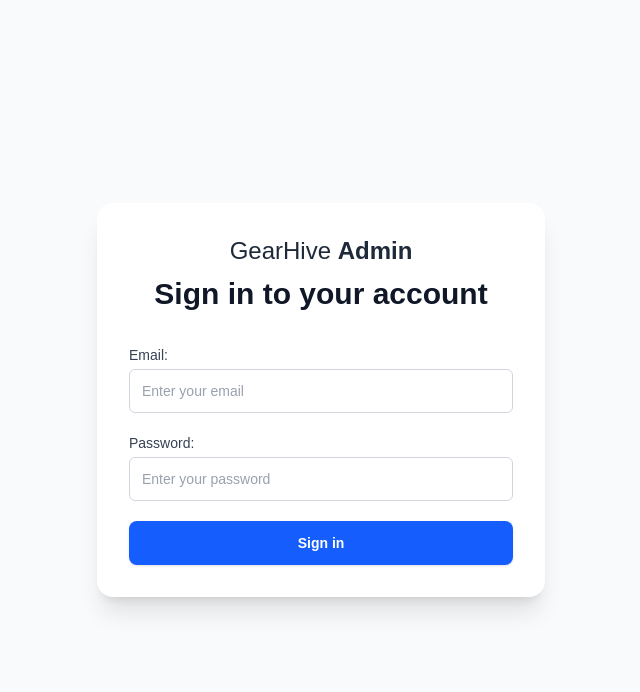
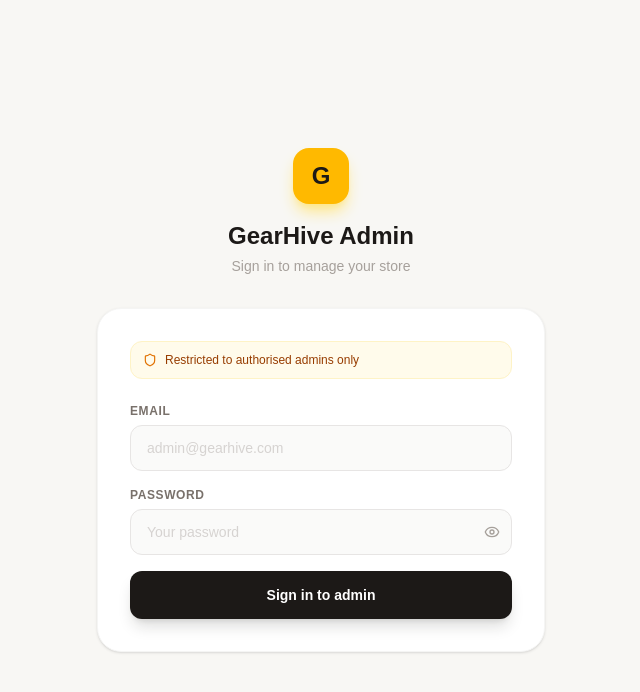
Before and after one commit to muhammadnouraiz/GearHive-Admin, a React (Vite) app in the folder gearhive_admin/: page /login in a window 1280 px wide. Shown: the top 692 px of the page, without its empty margins (319-959 px from the left). Built offline with nearby package versions, Linux system fonts and the light colour scheme; no server answers.

Commit message:
Refined UI with Syne typography, password visibility toggle, "admin-only" pill, and updated branding.

```diff
--- a/gearhive_admin/src/pages/Login.jsx
+++ b/gearhive_admin/src/pages/Login.jsx
@@ -4,121 +4,123 @@
 import { login as authLogin } from '../store/authslice';
 import { useDispatch } from 'react-redux';
 import authService from '../services/auth';
+import { Loader2, AlertCircle, Eye, EyeOff, Shield } from 'lucide-react';
+
+const inputCls = 'w-full border border-stone-200 bg-stone-50 focus:bg-white px-4 py-3 rounded-xl text-sm text-stone-900 placeholder:text-stone-300 focus:outline-none focus:border-amber-400 focus:ring-2 focus:ring-amber-100 transition-all';
 
 function Login() {
   const navigate = useNavigate();
   const dispatch = useDispatch();
-    const [error, setError] = useState("");
+  const [error,   setError]   = useState('');
   const [loading, setLoading] = useState(false);
+  const [showPw,  setShowPw]  = useState(false);
+  const [form,    setForm]    = useState({ email: '', password: '' });
 
-    const [formData, setFormData] = useState({
-        email: "",
-        password: ""
-    });
+  useEffect(() => {
+    authService.getCurrentUser().then((u) => {
+      if (u) { dispatch(authLogin(u)); navigate('/'); }
+    }).catch(() => {});
+  }, [navigate, dispatch]);
 
-    // ✅ FIX 1: Check if user is already logged in when the page loads
-    useEffect(() => {
-        const checkUserSession = async () => {
+  const onChange = (e) => setForm((p) => ({ ...p, [e.target.name]: e.target.value }));
+
+  const handleLogin = async (e) => {
+    e.preventDefault();
+    setError('');
+    setLoading(true);
     try {
-                const user = await authService.getCurrentUser();
-                if (user) {
-                    dispatch(authLogin(user));
-                    navigate("/");
+      const session = await authService.login(form);
+      if (session) {
+        const u = await authService.getCurrentUser();
+        if (u) { dispatch(authLogin(u)); navigate('/'); }
       }
     } catch (err) {
-                // Not logged in, stay on page
-            }
-        };
-        checkUserSession();
-    }, [navigate, dispatch]);
-
-    const handleChange = (e) => {
-        setFormData({ ...formData, [e.target.name]: e.target.value });
-    };
-
-    const login = async (e) => {
-        e.preventDefault();
-        setError("");
-        setLoading(true);
-
-        try {
-            const session = await authService.login(formData);
-
-            if (session) {
-                const userData = await authService.getCurrentUser();
-                if (userData) {
-                    dispatch(authLogin(userData));
-                    navigate("/");
-                }
-            }
-        } catch (error) {
-            // ✅ FIX 2: Handle "Session Active" error specifically
-            // If the session is already active, we just redirect the user
-            if (error.message && error.message.includes("session is active")) {
-                console.log("User already logged in, redirecting...");
-                navigate("/");
+      if (err.message?.includes('session is active')) {
+        navigate('/');
       } else {
-                setError(error.message);
+        setError(err.message || 'Invalid credentials.');
       }
     } finally {
       setLoading(false);
     }
   };
 
-    // Common input styles
-    const inputClasses = "flex h-11 w-full rounded-md border border-gray-300 bg-white px-3 py-2 text-sm placeholder:text-gray-400 focus:outline-none focus:ring-2 focus:ring-blue-500 focus:border-transparent disabled:cursor-not-allowed disabled:opacity-50 transition-shadow";
+  return (
+    <div className="min-h-screen bg-[#f8f7f4] flex items-center justify-center p-4">
+      <div className="w-full max-w-md">
 
-    return (
-        <div className='flex items-center justify-center w-full min-h-screen bg-gray-50 p-4'>
-            <div className={`mx-auto w-full max-w-md bg-white rounded-2xl p-8 shadow-xl`}>
-
-                <div className="mb-8 text-center">
-                    <h1 className="text-2xl text-gray-800">
-                        <span className="font-medium">GearHive</span> <span className="font-bold">Admin</span>
+        {/* Logo mark */}
+        <div className="text-center mb-8">
+          <div className="inline-flex items-center justify-center h-14 w-14 rounded-2xl bg-amber-400 mb-4 shadow-lg shadow-amber-200">
+            <span className="text-2xl font-bold text-stone-900" style={{ fontFamily: 'Syne, sans-serif' }}>G</span>
+          </div>
+          <h1 className="text-2xl font-bold text-stone-900" style={{ fontFamily: 'Syne, sans-serif' }}>
+            GearHive Admin
           </h1>
-                    <h2 className="text-3xl font-bold mt-2 text-gray-900 leading-tight">Sign in to your account</h2>
+          <p className="text-stone-400 text-sm mt-1">Sign in to manage your store</p>
         </div>
 
-                {error && <p className="text-red-600 mb-6 text-center bg-red-50 p-2 rounded border border-red-100 text-sm">{error}</p>}
+        <div className="bg-white rounded-3xl border border-stone-100 p-8 shadow-sm">
 
-                <form onSubmit={login} className='mt-8'>
-                    <div className='space-y-5'>
+          {/* Admin notice */}
+          <div className="flex items-center gap-2 bg-amber-50 border border-amber-100 rounded-xl px-3 py-2.5 mb-6">
+            <Shield size={14} className="text-amber-600 shrink-0" />
+            <p className="text-xs text-amber-800 font-medium">Restricted to authorised admins only</p>
+          </div>
+
+          {error && (
+            <div className="flex items-start gap-2.5 bg-rose-50 border border-rose-100 rounded-xl px-3.5 py-3 mb-5 text-sm text-rose-700">
+              <AlertCircle size={15} className="shrink-0 mt-0.5" />
+              {error}
+            </div>
+          )}
+
+          <form onSubmit={handleLogin} className="space-y-4">
             <div>
-                            <label htmlFor="email" className='block text-sm font-medium text-gray-700 mb-1'>Email:</label>
+              <label htmlFor="email" className="block text-xs font-bold text-stone-500 uppercase tracking-wider mb-1.5">
+                Email
+              </label>
               <input
-                                id="email"
-                                placeholder="Enter your email"
-                                type="email"
-                                name="email"
-                                value={formData.email}
-                                onChange={handleChange}
-                                className={inputClasses}
-                                required
-                            />
-                        </div>
-                        <div>
-                             <label htmlFor="password" className='block text-sm font-medium text-gray-700 mb-1'>Password:</label>
-                            <input
-                                id="password"
-                                type="password"
-                                placeholder="Enter your password"
-                                name="password"
-                                value={formData.password}
-                                onChange={handleChange}
-                                className={inputClasses}
-                                required
+                id="email" name="email" type="email" required
+                placeholder="admin@gearhive.com"
+                value={form.email} onChange={onChange}
+                className={inputCls}
               />
             </div>
 
+            <div>
+              <label htmlFor="password" className="block text-xs font-bold text-stone-500 uppercase tracking-wider mb-1.5">
+                Password
+              </label>
+              <div className="relative">
+                <input
+                  id="password" name="password"
+                  type={showPw ? 'text' : 'password'} required
+                  placeholder="Your password"
+                  value={form.password} onChange={onChange}
+                  className={inputCls + ' pr-11'}
+                />
                 <button
-                            type="submit"
-                            disabled={loading}
-                            className={`w-full rounded-lg bg-blue-600 px-4 py-3 text-sm font-semibold text-white shadow-sm hover:bg-blue-700 focus-visible:outline focus-visible:outline-2 focus-visible:outline-offset-2 focus-visible:outline-blue-600 transition-colors ${loading ? 'opacity-70 cursor-not-allowed' : ''}`}
+                  type="button"
+                  onClick={() => setShowPw((p) => !p)}
+                  aria-label={showPw ? 'Hide password' : 'Show password'}
+                  className="absolute right-3 top-1/2 -translate-y-1/2 text-stone-400 hover:text-stone-700 transition-colors"
                 >
-                            {loading ? "Signing in..." : "Sign in"}
+                  {showPw ? <EyeOff size={16} /> : <Eye size={16} />}
                 </button>
               </div>
+            </div>
+
+            <button
+              type="submit" disabled={loading}
+              className="w-full mt-2 py-3.5 bg-stone-900 hover:bg-stone-800 text-white rounded-xl font-bold text-sm flex items-center justify-center gap-2 transition-all active:scale-[0.98] disabled:opacity-60 shadow-lg shadow-stone-900/15"
+            >
+              {loading
+                ? <><Loader2 className="animate-spin" size={16} /> Signing in…</>
+                : 'Sign in to admin'}
+            </button>
           </form>
+        </div>
       </div>
     </div>
   );
```
Lines whose indentation alone changed are shown as unchanged.
